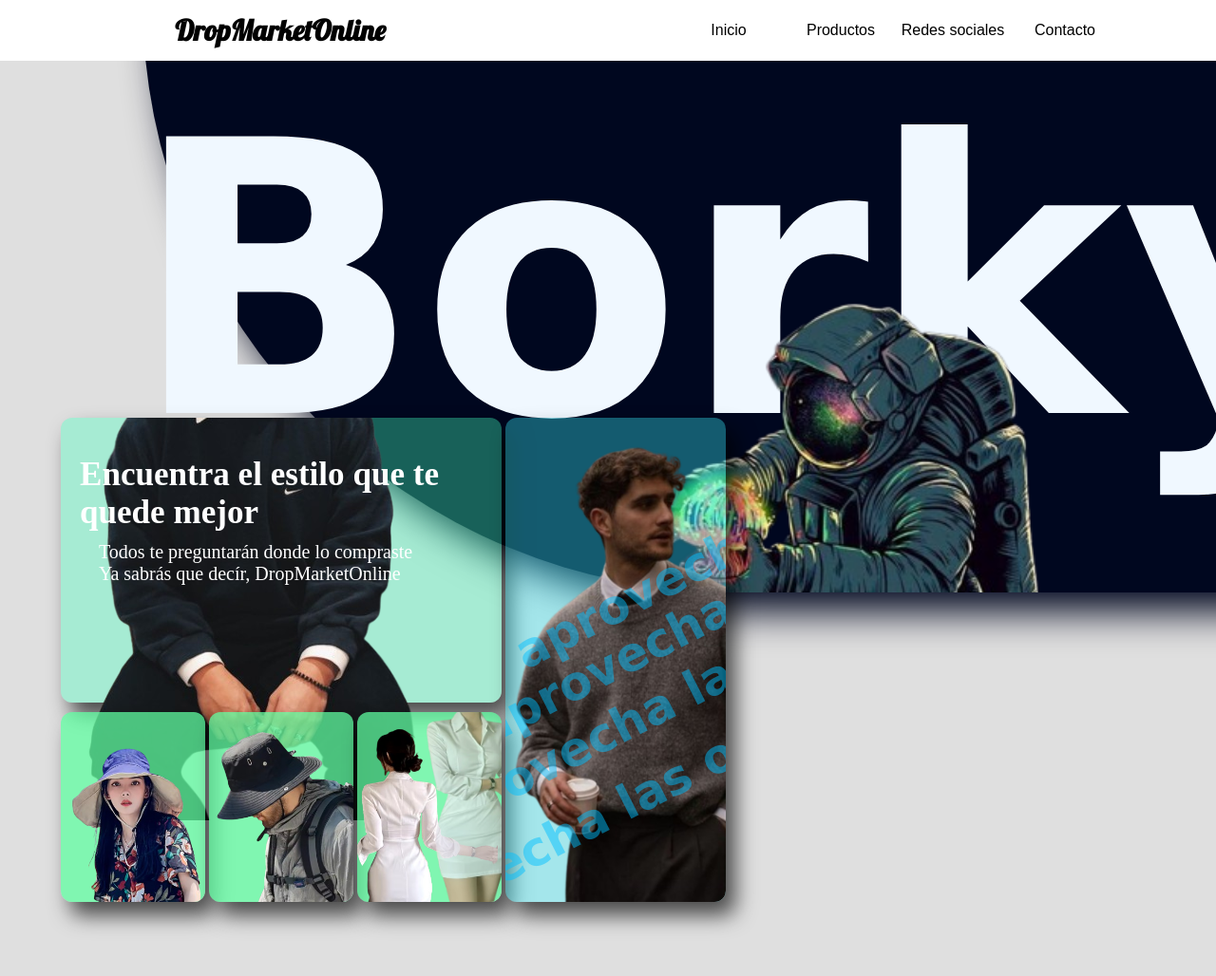
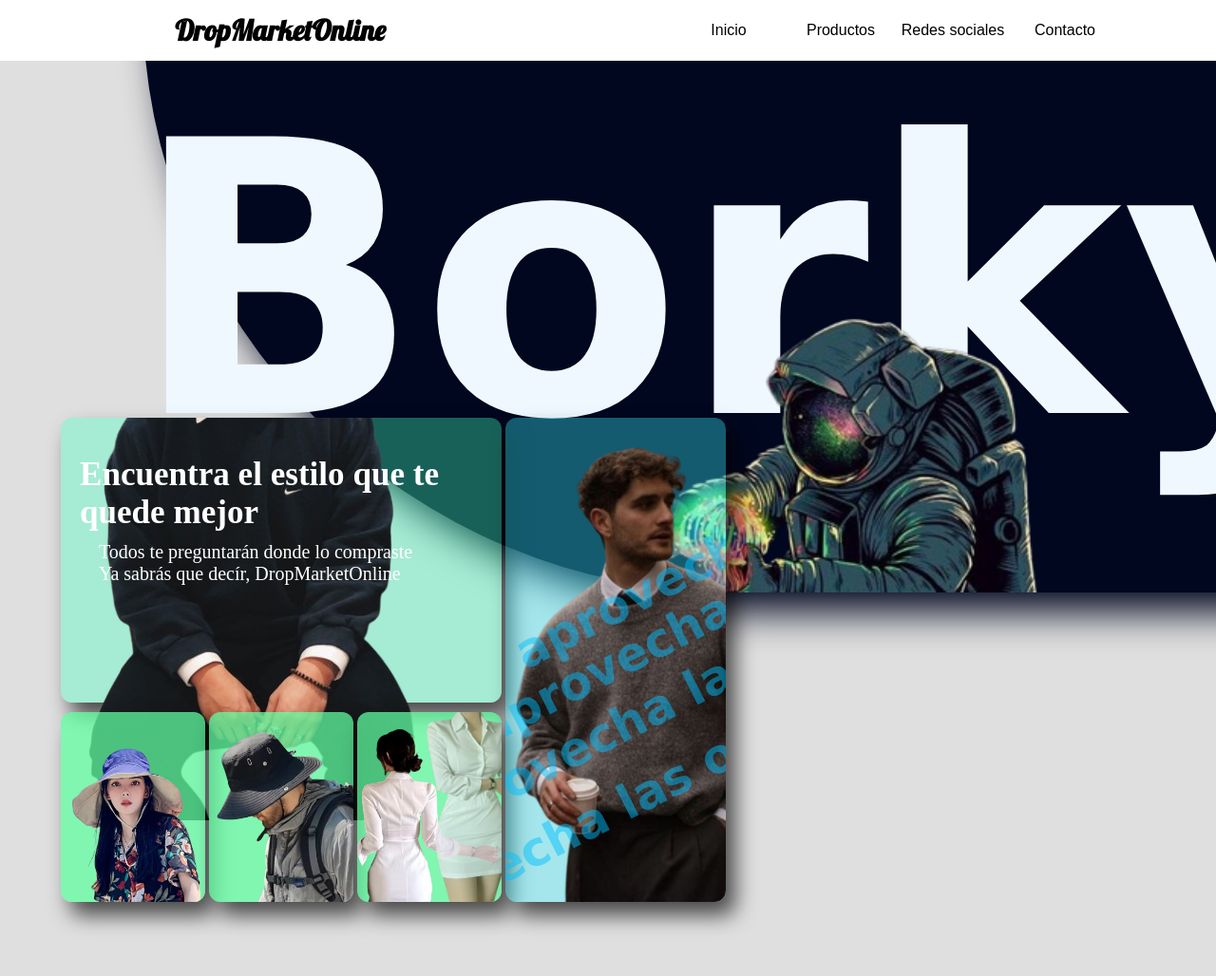
Before and after one commit to B0rky/DropMarketOnline, a plain HTML site: page web/productos.html in a window 1280 px wide. Shown: the top 1028 px of the page at 95% size. Drawn offline with Linux system fonts and the light colour scheme; a script that the page names is missing; a web font is replaced by a local one.

Commit message:
Modify image and heading position in banner styles
Adjusted the top position of the image and heading in the main banner container.

```diff
--- a/web/css/baner-productos.css
+++ b/web/css/baner-productos.css
@@ -10,7 +10,7 @@
 .contenedor-baner-principal img {
     position: relative;
     left: 36vw;
-    top: 6vh;
+    top: 8vh;
     width: 600px;
     border-radius: 20px;
 }
```
